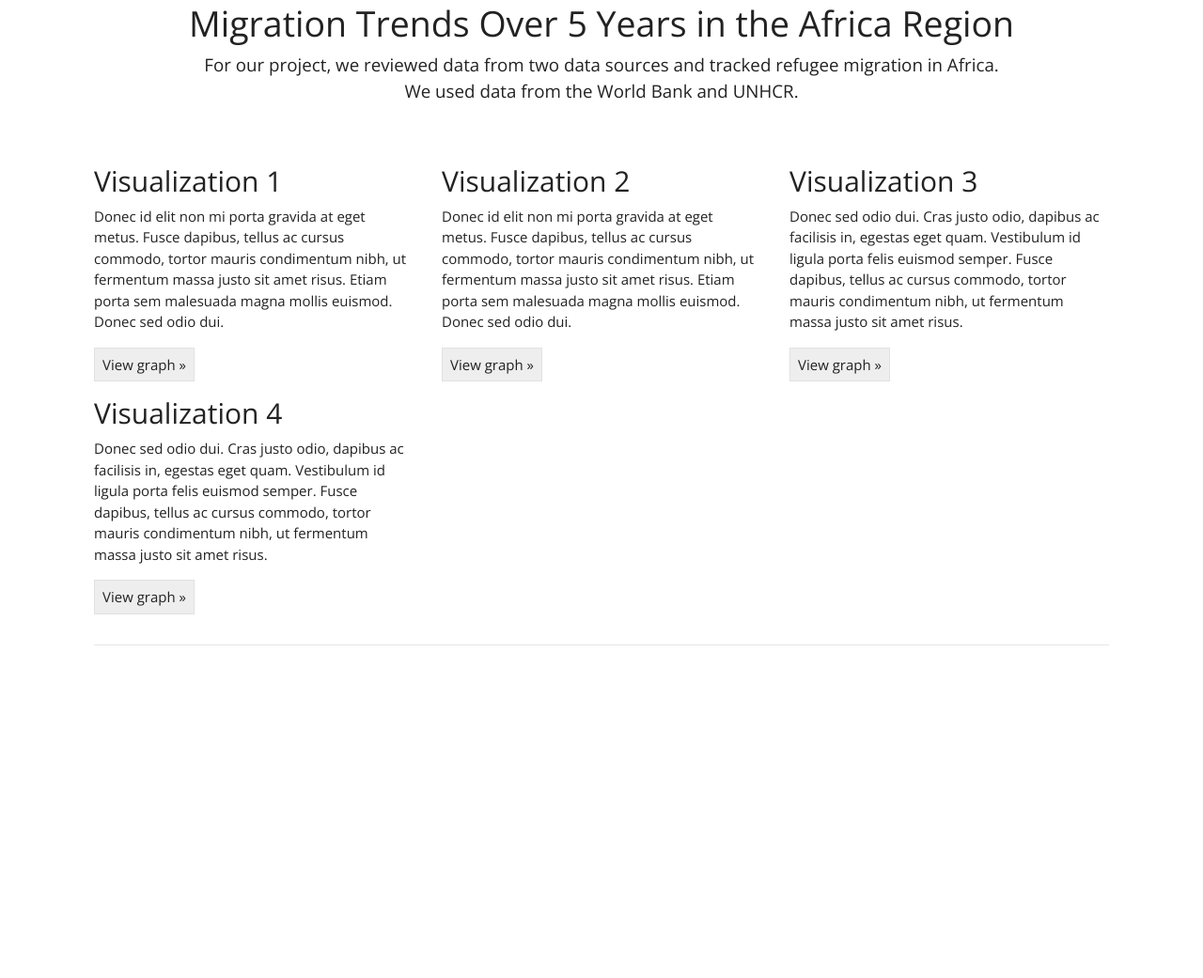
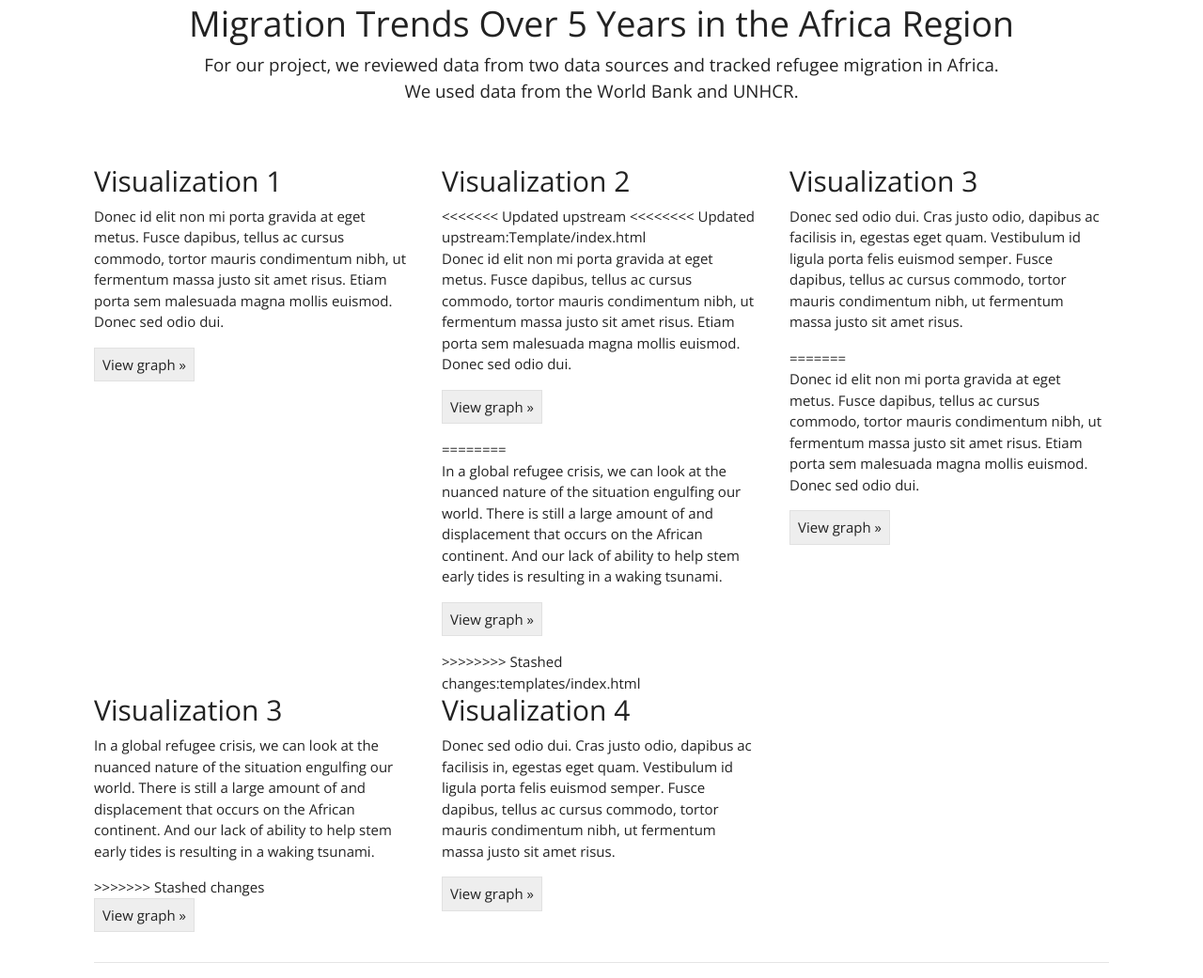
Before and after one commit to TrentELittle/SecondProject2, a Python web app: template Template/index.html in a window 1280 px wide. Shown: the part 181-1222 px from the top of the page at 94% size. Before the commit the page ends 868 px from the top, so only its background shows below. Run offline with Jinja, Linux system fonts and the light colour scheme; the template is opened without the code that fills it, so the values that code supplies are empty.

Commit message:
txt for visual 2
I've added txt to the visualization

```diff
--- a/Template/index.html
+++ b/Template/index.html
@@ -119,12 +119,30 @@
       </div>
       <div class="col-md-4">
         <h2>Visualization 2</h2>
+<<<<<<< Updated upstream
+<<<<<<<< Updated upstream:Template/index.html
+        <p>Donec id elit non mi porta gravida at eget metus. Fusce dapibus, tellus ac cursus commodo, tortor mauris condimentum nibh, ut fermentum massa justo sit amet risus. Etiam porta sem malesuada magna mollis euismod. Donec sed odio dui. </p>
+        <p><a class="btn btn-secondary" href="visualization2.html" role="button">View graph &raquo;</a></p>
+========
+        <p>In a global refugee crisis, we can look at the nuanced nature of the situation engulfing our world. There is still a
+        large amount of and displacement that occurs on the African continent. And our lack of ability to help stem early tides
+        is resulting in a waking tsunami. </p>
+        <p><a class="btn btn-secondary" href="../templates/Piechart.html" role="button">View graph &raquo;</a></p>
+>>>>>>>> Stashed changes:templates/index.html
+      </div>
+      <div class="col-md-4">
+        <h2>Visualization 3</h2>
+        <p>Donec sed odio dui. Cras justo odio, dapibus ac facilisis in, egestas eget quam. Vestibulum id ligula porta felis euismod semper. Fusce dapibus, tellus ac cursus commodo, tortor mauris condimentum nibh, ut fermentum massa justo sit amet risus.</p>
+=======
         <p>Donec id elit non mi porta gravida at eget metus. Fusce dapibus, tellus ac cursus commodo, tortor mauris condimentum nibh, ut fermentum massa justo sit amet risus. Etiam porta sem malesuada magna mollis euismod. Donec sed odio dui. </p>
         <p><a class="btn btn-secondary" href="visualization2.html" role="button">View graph &raquo;</a></p>
       </div>
       <div class="col-md-4">
         <h2>Visualization 3</h2>
-        <p>Donec sed odio dui. Cras justo odio, dapibus ac facilisis in, egestas eget quam. Vestibulum id ligula porta felis euismod semper. Fusce dapibus, tellus ac cursus commodo, tortor mauris condimentum nibh, ut fermentum massa justo sit amet risus.</p>
+        <p>In a global refugee crisis, we can look at the nuanced nature of the situation engulfing our world. There is still a
+        large amount of and displacement that occurs on the African continent. And our lack of ability to help stem early tides
+        is resulting in a waking tsunami.</p>
+>>>>>>> Stashed changes
         <p><a class="btn btn-secondary" href="visualization3.html" role="button">View graph &raquo;</a></p>
       </div>
       <div class="col-md-4">
```
